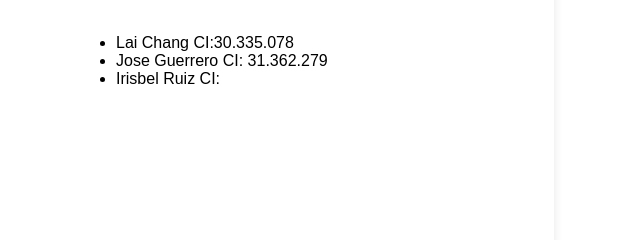
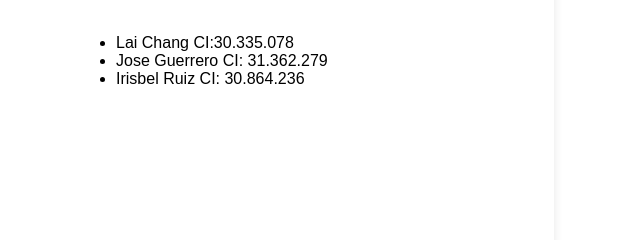
Before and after one commit to Jguerrero45/Discretas1, a plain HTML site: page templates/integrantes.html in a window 1280 px wide. Shown: the part 293-533 px from the top of the page, 416-1056 px from the left. Drawn offline with Linux system fonts and the light colour scheme.

Commit message:
Agregada cedula de participante

```diff
--- a/templates/integrantes.html
+++ b/templates/integrantes.html
@@ -28,7 +28,7 @@
             <ul class="integrantes-list">
                 <li>Lai Chang CI:30.335.078</li>
                 <li>Jose Guerrero CI: 31.362.279</li>
-                <li>Irisbel Ruiz CI:</li>
+                <li>Irisbel Ruiz CI: 30.864.236</li>
             </ul>
         </div>
     </main>
```
